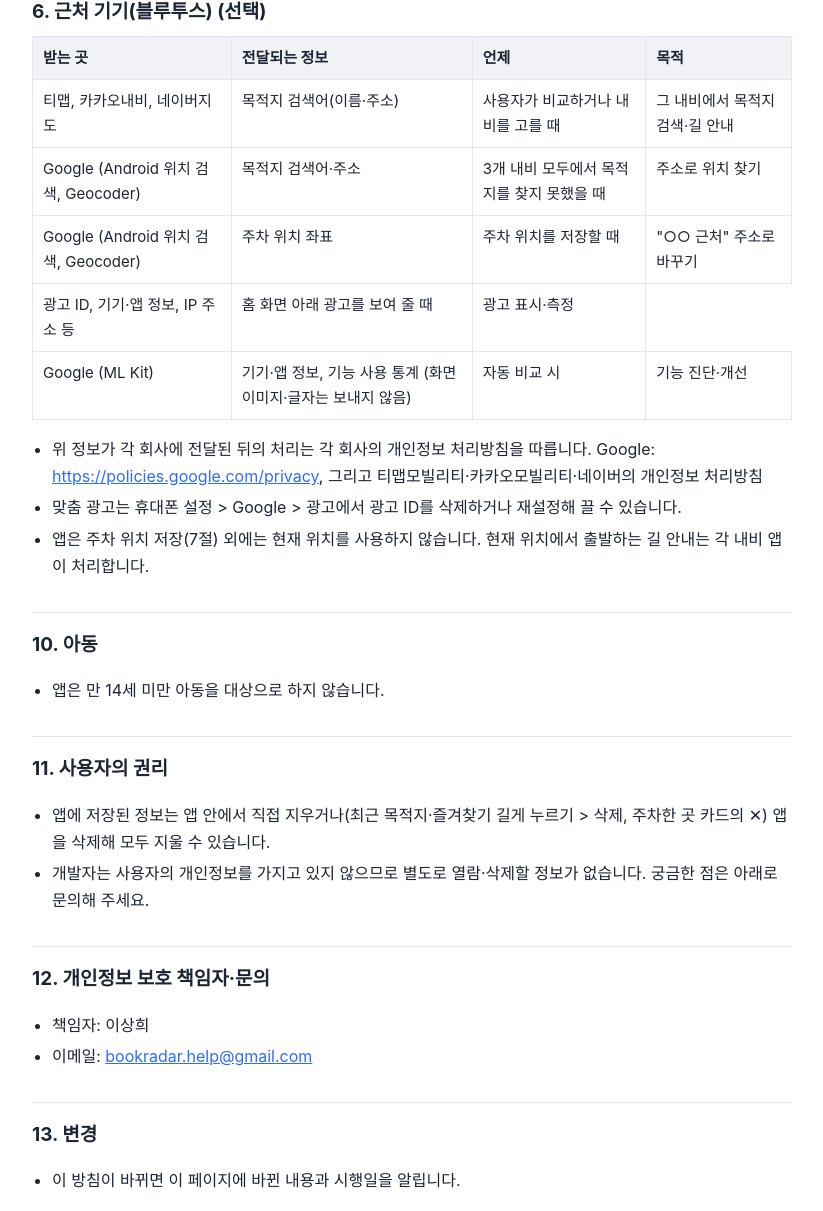
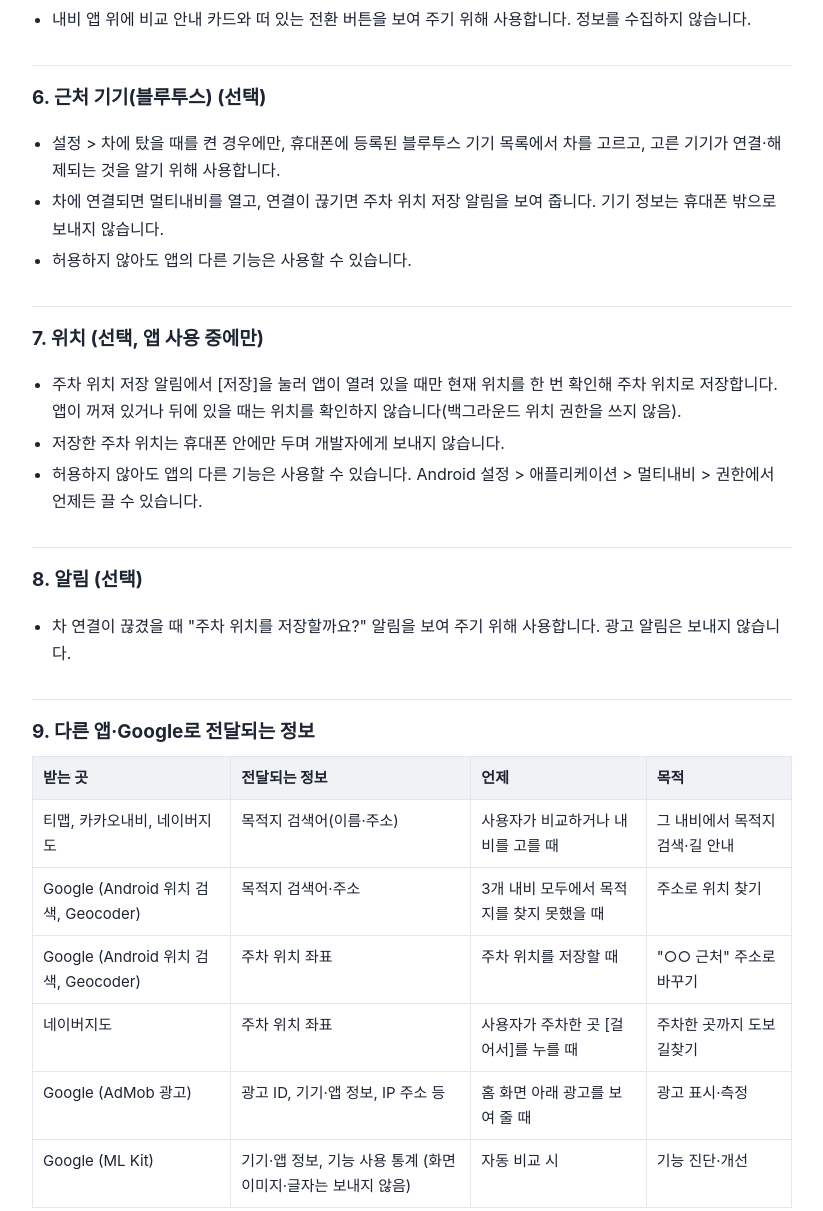
Before and after one commit to sh9056lee/multinavi-privacy, a plain HTML site: page index.html in a window 1280 px wide. Shown: the part 1328-2539 px from the top of the page, without its empty margins (228-1051 px from the left). Drawn offline with Linux system fonts and the light colour scheme.

Commit message:
처리방침 개정 바로잡기: 6~9절·전달 표가 빠진 채 올라간 것 수정

```diff
--- a/index.html
+++ b/index.html
@@ -31,8 +31,9 @@
 <h2>1. 휴대폰 안에만 저장되는 정보</h2>
 <ul>
 <li>목적지 검색어, 목적지 이름·주소·좌표, 최근 목적지, 즐겨찾기, 마지막으로 연 내비, 앱 설정</li>
+<li>(기능을 켠 경우) 자동 실행에 쓸 차 블루투스 기기의 주소, 저장한 주차 위치(위도·경도·저장 시각·"○○ 근처" 주소)</li>
 <li>목적: 최근 목적지·즐겨찾기를 다시 쓰고, 고른 내비로 바로 안내하고, 차에 탔을 때 앱을 열고, 주차한 곳으로 걸어가는 길을 찾기 위함</li>
-<li>이 정보는 휴대폰 안에만 저장되고 개발자나 다른 곳으로 보내지 않습니다.</li>
+<li>이 정보는 휴대폰 안에만 저장되고 개발자에게 보내지 않습니다. 다른 앱·Google로 전달되는 경우는 9절에 적었습니다.</li>
 <li>보유 기간: 사용자가 앱에서 지우거나 앱을 삭제할 때까지 (앱을 삭제하면 함께 지워집니다). 주차 위치는 다시 차에 연결되거나 48시간이 지나면 화면에서 사라지고, 다음에 저장하면 바뀝니다.</li>
 </ul>
 
@@ -63,11 +64,32 @@
 </ul>
 
 <h2>6. 근처 기기(블루투스) (선택)</h2>
+<ul>
+<li>설정 &gt; 차에 탔을 때를 켠 경우에만, 휴대폰에 등록된 블루투스 기기 목록에서 차를 고르고, 고른 기기가 연결·해제되는 것을 알기 위해 사용합니다.</li>
+<li>차에 연결되면 멀티내비를 열고, 연결이 끊기면 주차 위치 저장 알림을 보여 줍니다. 기기 정보는 휴대폰 밖으로 보내지 않습니다.</li>
+<li>허용하지 않아도 앱의 다른 기능은 사용할 수 있습니다.</li>
+</ul>
+
+<h2>7. 위치 (선택, 앱 사용 중에만)</h2>
+<ul>
+<li>주차 위치 저장 알림에서 [저장]을 눌러 앱이 열려 있을 때만 현재 위치를 한 번 확인해 주차 위치로 저장합니다. 앱이 꺼져 있거나 뒤에 있을 때는 위치를 확인하지 않습니다(백그라운드 위치 권한을 쓰지 않음).</li>
+<li>저장한 주차 위치는 휴대폰 안에만 두며 개발자에게 보내지 않습니다.</li>
+<li>허용하지 않아도 앱의 다른 기능은 사용할 수 있습니다. Android 설정 &gt; 애플리케이션 &gt; 멀티내비 &gt; 권한에서 언제든 끌 수 있습니다.</li>
+</ul>
+
+<h2>8. 알림 (선택)</h2>
+<ul>
+<li>차 연결이 끊겼을 때 "주차 위치를 저장할까요?" 알림을 보여 주기 위해 사용합니다. 광고 알림은 보내지 않습니다.</li>
+</ul>
+
+<h2>9. 다른 앱·Google로 전달되는 정보</h2>
 <div class="table"><table>
 <tr><th>받는 곳</th><th>전달되는 정보</th><th>언제</th><th>목적</th></tr>
 <tr><td>티맵, 카카오내비, 네이버지도</td><td>목적지 검색어(이름·주소)</td><td>사용자가 비교하거나 내비를 고를 때</td><td>그 내비에서 목적지 검색·길 안내</td></tr>
 <tr><td>Google (Android 위치 검색, Geocoder)</td><td>목적지 검색어·주소</td><td>3개 내비 모두에서 목적지를 찾지 못했을 때</td><td>주소로 위치 찾기</td></tr>
-<tr><td>Google (Android 위치 검색, Geocoder)</td><td>주차 위치 좌표</td><td>주차 위치를 저장할 때</td><td>"○○ 근처" 주소로 바꾸기</td></tr><td>광고 ID, 기기·앱 정보, IP 주소 등</td><td>홈 화면 아래 광고를 보여 줄 때</td><td>광고 표시·측정</td></tr>
+<tr><td>Google (Android 위치 검색, Geocoder)</td><td>주차 위치 좌표</td><td>주차 위치를 저장할 때</td><td>"○○ 근처" 주소로 바꾸기</td></tr>
+<tr><td>네이버지도</td><td>주차 위치 좌표</td><td>사용자가 주차한 곳 [걸어서]를 누를 때</td><td>주차한 곳까지 도보 길찾기</td></tr>
+<tr><td>Google (AdMob 광고)</td><td>광고 ID, 기기·앱 정보, IP 주소 등</td><td>홈 화면 아래 광고를 보여 줄 때</td><td>광고 표시·측정</td></tr>
 <tr><td>Google (ML Kit)</td><td>기기·앱 정보, 기능 사용 통계 (화면 이미지·글자는 보내지 않음)</td><td>자동 비교 시</td><td>기능 진단·개선</td></tr>
 </table></div>
 <ul>
```
